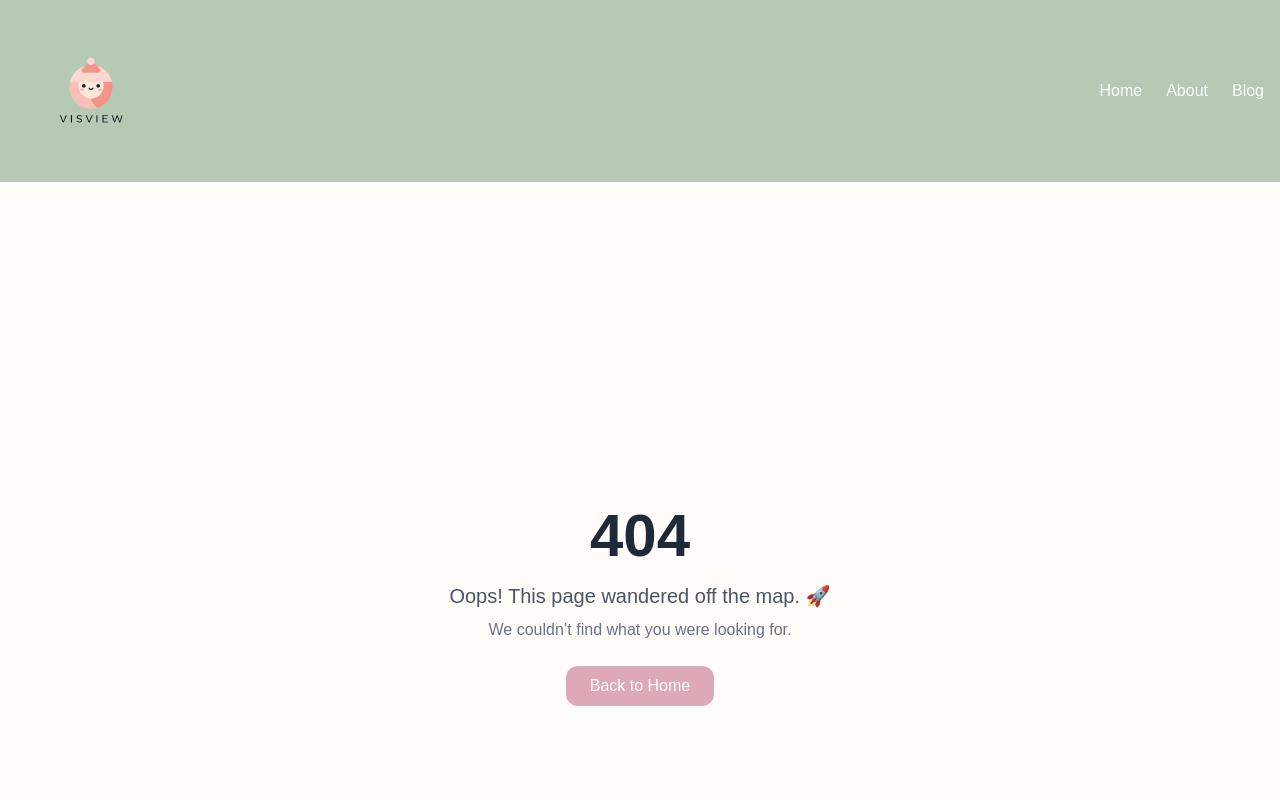
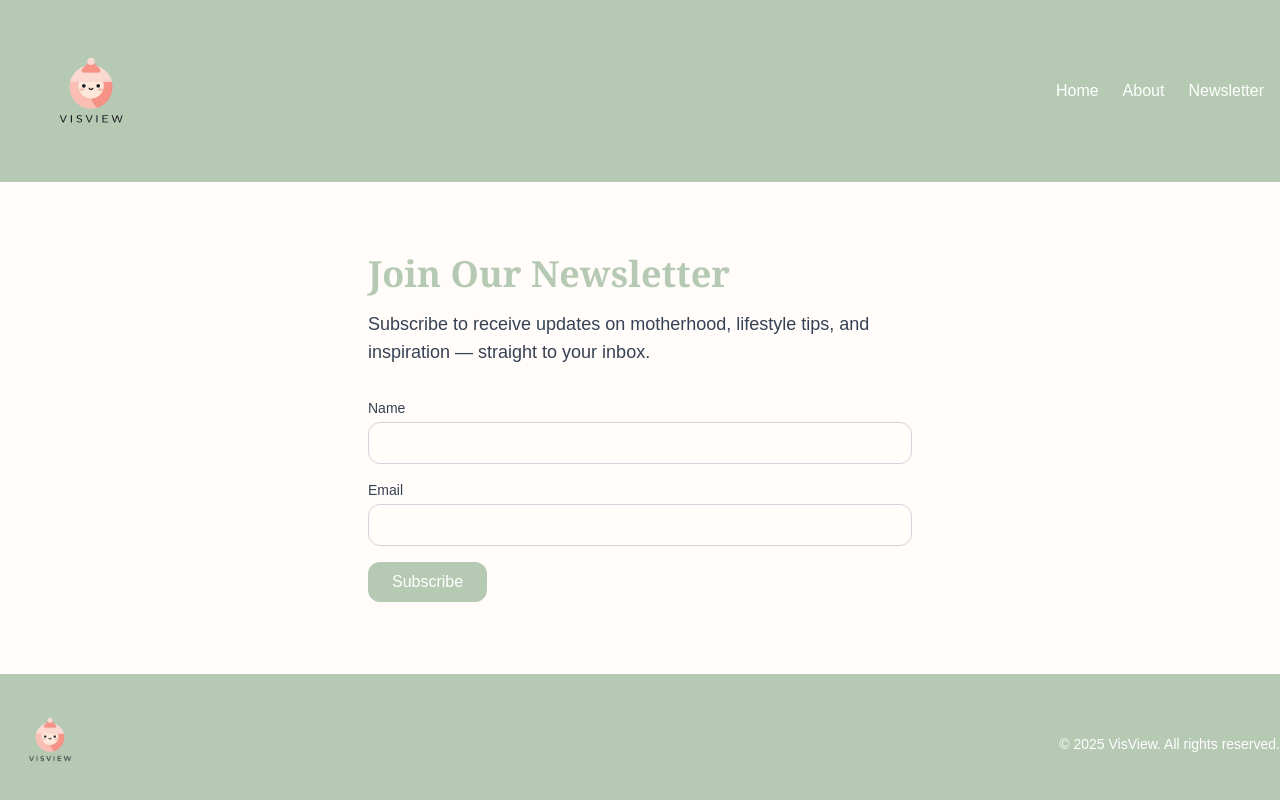
Before and after one commit to LDS-E/visview, a Next.js app: page /newsletter in a window 1280 px wide. Before the commit this address had no page. Shown: the top 800 px of the page. Built offline with nearby package versions, Linux system fonts and the light colour scheme; a web font is replaced by a local one.

Commit message:
created about and newsletter page.

```diff
--- /dev/null
+++ b/src/app/about/page.tsx
@@ -0,0 +1,30 @@
+import React from "react";
+
+export default function AboutPage() {
+  return (
+    <div className="max-w-3xl mx-auto px-4 py-12">
+      <h1 className="text-4xl font-serif font-bold text-secondary mb-6">
+        About VisView
+      </h1>
+
+      <p className="text-lg text-gray-700 mb-6 leading-relaxed">
+        VisView is a thoughtfully crafted blog space dedicated to sharing
+        reflections on motherhood, lifestyle inspirations, and stories that
+        resonate. Created with the intention of offering a warm, authentic point
+        of view, VisView blends personal narrative with valuable insights for
+        anyone navigating family life, self-care, and everyday beauty.
+      </p>
+
+      <p className="text-lg text-gray-700 mb-6 leading-relaxed">
+        This blog was born from the desire to express, connect, and inspire — to
+        create a digital corner where ideas flow freely and experiences are
+        celebrated. From heartfelt stories to tips and discoveries, VisView is
+        more than a blog — it’s a perspective.
+      </p>
+
+      <p className="text-lg text-gray-700 leading-relaxed">
+        Welcome to this cozy space. Make yourself at home. 💛
+      </p>
+    </div>
+  );
+}
--- /dev/null
+++ b/src/app/newsletter/page.tsx
@@ -0,0 +1,69 @@
+"use client";
+
+import { useState } from "react";
+
+export default function NewsletterPage() {
+  const [email, setEmail] = useState("");
+  const [name, setName] = useState("");
+  const [submitted, setSubmitted] = useState(false);
+
+  const handleSubmit = (e: React.FormEvent) => {
+    e.preventDefault();
+
+    console.log({ name, email });
+    setSubmitted(true);
+  };
+
+  return (
+    <div className="max-w-xl mx-auto px-4 py-12">
+      <h1 className="text-4xl font-serif font-bold text-secondary mb-4">
+        Join Our Newsletter
+      </h1>
+      <p className="text-gray-700 mb-8 text-lg">
+        Subscribe to receive updates on motherhood, lifestyle tips, and
+        inspiration — straight to your inbox.
+      </p>
+
+      {!submitted ? (
+        <form onSubmit={handleSubmit} className="space-y-4">
+          <div>
+            <label className="block mb-1 font-medium text-sm text-gray-700">
+              Name
+            </label>
+            <input
+              type="text"
+              className="w-full border border-gray-300 rounded-xl px-4 py-2 focus:outline-none focus:ring-2 focus:ring-secondary"
+              value={name}
+              onChange={(e) => setName(e.target.value)}
+              required
+            />
+          </div>
+
+          <div>
+            <label className="block mb-1 font-medium text-sm text-gray-700">
+              Email
+            </label>
+            <input
+              type="email"
+              className="w-full border border-gray-300 rounded-xl px-4 py-2 focus:outline-none focus:ring-2 focus:ring-secondary"
+              value={email}
+              onChange={(e) => setEmail(e.target.value)}
+              required
+            />
+          </div>
+
+          <button
+            type="submit"
+            className="bg-secondary text-white px-6 py-2 rounded-xl hover:bg-opacity-90 transition"
+          >
+            Subscribe
+          </button>
+        </form>
+      ) : (
+        <p className="text-green-700 text-lg mt-6">
+          Thank you for subscribing! 💌
+        </p>
+      )}
+    </div>
+  );
+}
--- a/src/components/NavBar.tsx
+++ b/src/components/NavBar.tsx
@@ -23,13 +23,16 @@ export default function Navbar() {
             </Link>
           </li>
           <li>
-            <Link href="/about" className="hover:text-accent">
+            <Link href="/about" className="hover:text-secondary transition">
               About
             </Link>
           </li>
           <li>
-            <Link href="/blog" className="hover:text-accent">
-              Blog
+            <Link
+              href="/newsletter"
+              className="hover:text-secondary transition"
+            >
+              Newsletter
             </Link>
           </li>
         </ul>
```
